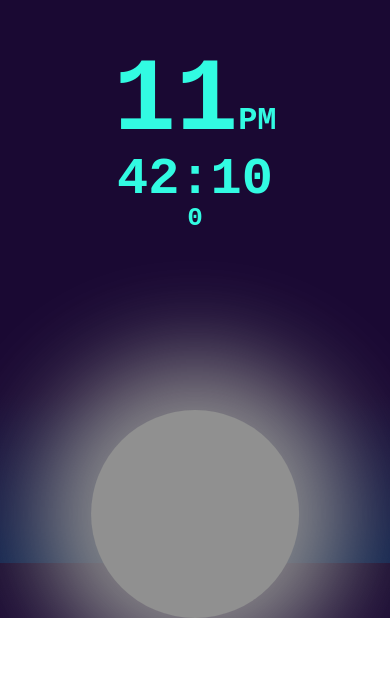
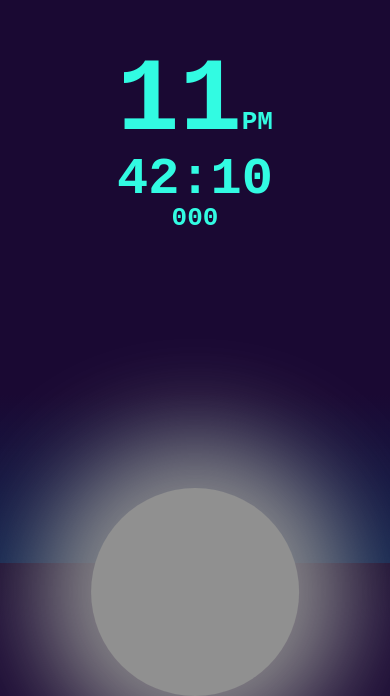
Before and after one commit to EaganFarlin/dimmed-clock-ui, a plain HTML site: page index.html in a window 390 px wide. Shown: the part 281-977 px from the top of the page. Before the commit the page ends 899 px from the top, so only its background shows below. Drawn offline with Linux system fonts and the light colour scheme; a web font is replaced by a local one.

Commit message:
Visual improvments
+ Improved UI for desktop
+ Improved UI for mobile
+ Configured sun and moon to rise and fall every second

```diff
--- a/index.html
+++ b/index.html
@@ -12,7 +12,7 @@
       <h2 id="minAndSecDisp"></h2>
       <h3 id="msDisp"></h3>
     </div>
-    <div id="dayAndNightDisp"></div>
+    <div id="sunAndMoonDisp"></div>
     <script src="script.js"></script>
   </body>
 </html>
--- a/script.js
+++ b/script.js
@@ -7,26 +7,49 @@ function logTime() {
   let currentMillisecond = currentTime.getMilliseconds();
   let currentMeridiem = currentHour >= 12 ? "PM" : "AM";
 
+  let currentTimeInSecs =
+    currentHour * 60 ** 2 + currentMinute * 60 + currentSecond;
+  let currentTimeInHours = currentTimeInSecs / 60 ** 2;
+  console.log(currentTimeInHours);
+
   hourDisp.textContent = currentHourInTwelveHourFormat;
   meridiemDisp.textContent = currentMeridiem;
-  minAndSecDisp.textContent = `${currentMinute}:${currentSecond}`;
-  msDisp.textContent = currentMillisecond;
+  minAndSecDisp.textContent = `${formatTimeLengthTwo(
+    currentMinute
+  )}:${formatTimeLengthTwo(currentSecond)}`;
+  msDisp.textContent = formatTimeLengthThree(currentMillisecond);
 
   if (currentHour >= 6 && currentHour < 18) {
-    dayAndNightDisp.style.bottom =
+    sunAndMoonDisp.style.bottom =
       currentHour > 12
-        ? (currentHourInTwelveHourFormat - 6) * -1 - 19 + "vw"
-        : currentHourInTwelveHourFormat - 25 + "vw";
-    dayAndNightDisp.classList.remove("moon");
-    dayAndNightDisp.classList.add("sun");
+        ? ((currentTimeInHours - 12 - 6) * -1 - 19) * 10 + "px"
+        : (currentTimeInHours - 25) * 10 + "px";
+    sunAndMoonDisp.classList.remove("moon");
+    sunAndMoonDisp.classList.add("sun");
   } else {
-    dayAndNightDisp.style.bottom =
+    sunAndMoonDisp.style.bottom =
       currentHour > 0 && currentHour < 6
-        ? (currentHourInTwelveHourFormat - 6) * -1 - 19 + "vw"
-        : currentHourInTwelveHourFormat - 25 + "vw";
-    dayAndNightDisp.classList.remove("sun");
-    dayAndNightDisp.classList.add("moon");
+        ? ((currentTimeInHours - 6) * -1 - 19) * 10 + "px"
+        : (currentTimeInHours - 12 - 25) * 10 + "px";
+    sunAndMoonDisp.classList.remove("sun");
+    sunAndMoonDisp.classList.add("moon");
   }
 }
 
+function formatTimeLengthTwo(input) {
+  if (input < 10) {
+    return "0" + input;
+  }
+  return input;
+}
+
+function formatTimeLengthThree(input) {
+  if (input < 10) {
+    return "00" + input;
+  } else if (input < 100) {
+    return "0" + input;
+  }
+  return input;
+}
+
 setInterval(logTime, 1);
--- a/style.css
+++ b/style.css
@@ -22,6 +22,7 @@ body {
 
 #clockUI {
   font-family: "Nova Mono", monospace;
+
   text-align: center;
   line-height: 1;
   position: absolute;
@@ -35,6 +36,10 @@ body {
   font-size: calc(5vw + 10vh);
 }
 
+#meridiemDisp {
+  font-size: calc(1.25vw + 2.5vh);
+}
+
 #minAndSecDisp {
   font-size: calc(2.5vw + 5vh);
 }
@@ -43,7 +48,7 @@ body {
   font-size: calc(1.25vw + 2.5vh);
 }
 
-#dayAndNightDisp {
+#sunAndMoonDisp {
   width: calc(10vw + 20vh);
   height: calc(10vw + 20vh);
   border-radius: 100%;
```
